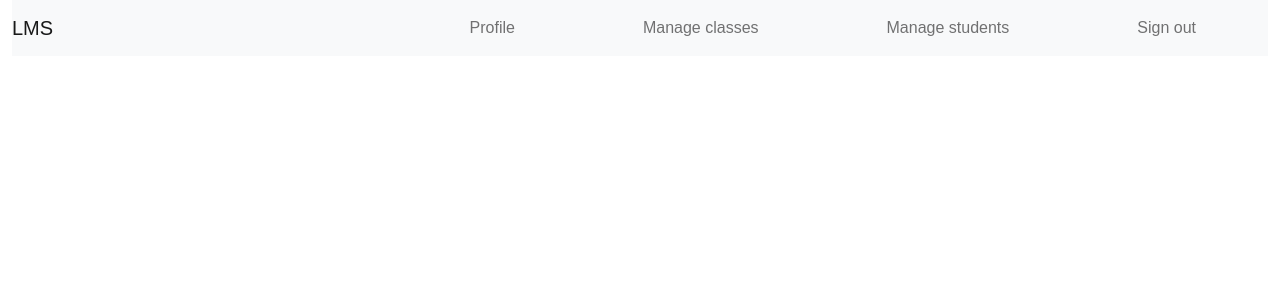
After one commit to CDHayden/LearnerManagementSystem, a Flask app: template lms/templates/staff/staffbase.html in a window 1280 px wide. The commit adds this page. Shown: the top 300 px of the page. Run offline with Flask 2, Linux system fonts and the light colour scheme; the template is opened without the code that fills it, so the values that code supplies are empty; some libraries are stand-ins or nearby versions; some web fonts are replaced.

Commit message:
Create and use staffbase template

```diff
--- /dev/null
+++ b/lms/templates/staff/staffbase.html
@@ -0,0 +1,43 @@
+{% extends 'base.html' %}
+
+{% block optional_includes %}
+<script src="https://kit.fontawesome.com/6faf9e6e8d.js" crossorigin="anonymous"></script>
+<link rel="stylesheet" href="{{url_for('static',filename='css/staff/style.css')}}">
+{% endblock %}
+
+{% block pagetitle %}
+L.M.S
+{% endblock %}
+
+{% block menu %}
+<!-- Nav bar code taken from Boostrap documentation. https://getbootstrap.com/docs/4.4/components/navbar/ -->
+<nav class="navbar navbar-expand-md navbar-light bg-light">
+	<a class="navbar-brand"
+	   href="{{url_for('home.index',_external=True)}}">LMS</a>
+    <button class="navbar-toggler" type="button" data-toggle="collapse" data-target="#homeMenuContent"
+        aria-controls="navbarNav" aria-expanded="false" aria-label="Toggle navigation">
+        <span class="navbar-toggler-icon"></span>
+    </button>
+    <div class="collapse navbar-collapse justify-content-end" id="homeMenuContent">
+        <ol class="navbar-nav">
+            <li class="nav-item active">
+                <a class="nav-link"
+				   href="{{url_for('staff.staff_index')}}">Profile </a>
+            </li>
+
+            <li class="nav-item active">
+                <a class="nav-link"
+				   href="{{url_for('staff.staff_classes')}}">Manage classes<a>
+            </li>
+            <li class="nav-item active">
+                <a class="nav-link"
+				   href="{{url_for('staff.manage_students')}}">Manage students</a>
+            </li>
+
+            <li class="nav-item">
+				<a href="{{url_for('home.signout', _external=True)}}" class="nav-link">Sign out</a>
+            </li>
+        </ol>
+    </div>
+</nav>
+{% endblock %}
```
Also changed, not shown: lms/templates/staff/index.html (+2 -30 lines).
